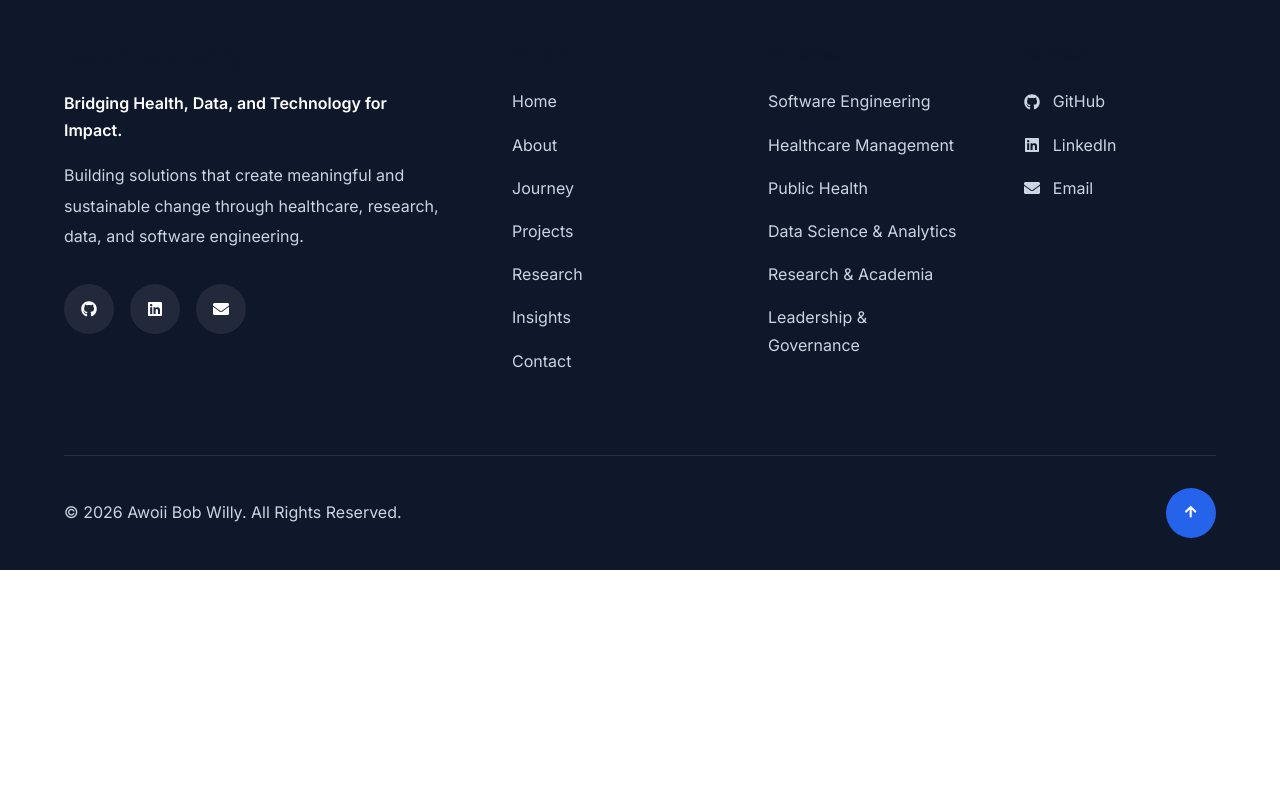
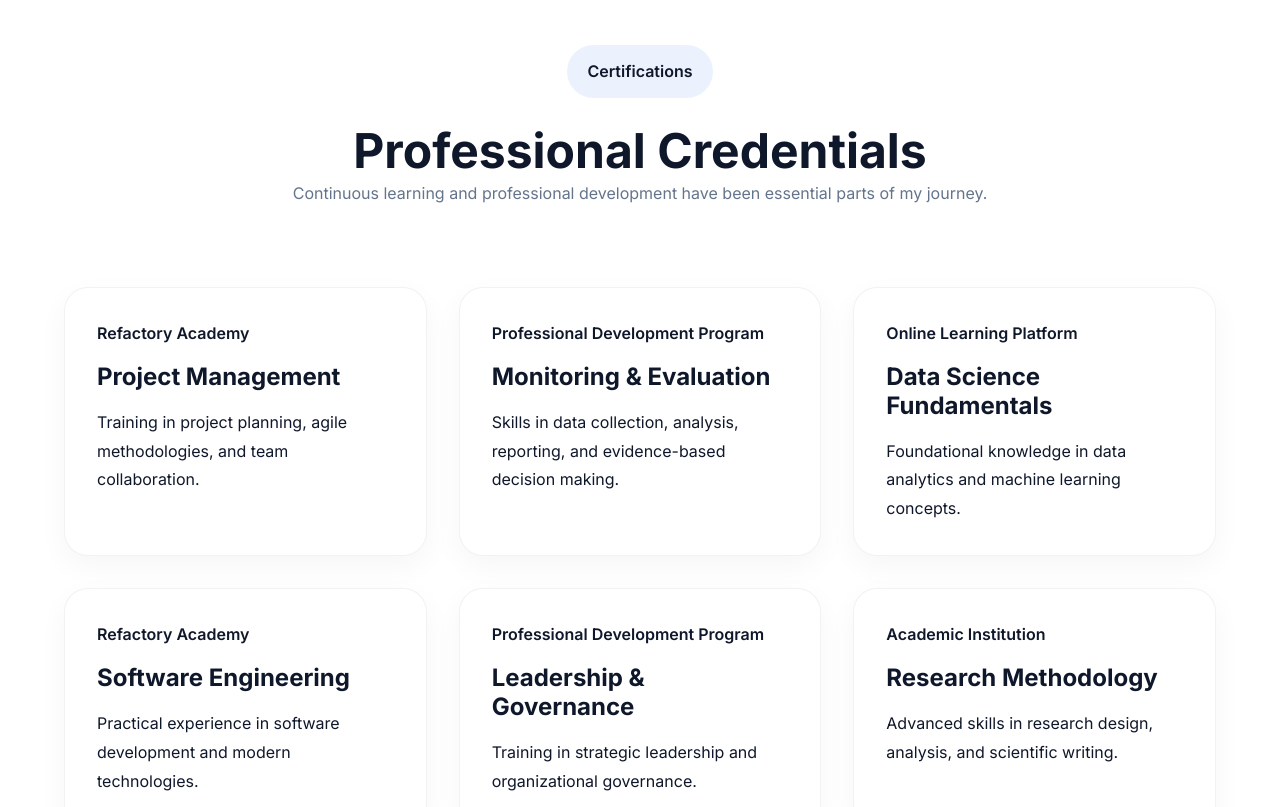
Before and after one commit to awoiibobwilly/abwp-frontend, a React (Vite) app: page /about in a window 1280 px wide. Shown: the part 4840-5647 px from the top of the page. Before the commit the page ends 5410 px from the top, so only its background shows below. Built offline with nearby package versions, Linux system fonts and the light colour scheme.

Commit message:
about: added Certifications Section

```diff
--- /dev/null
+++ b/src/components/about/Certifications.jsx
@@ -0,0 +1,62 @@
+import { certificationsData } from "../../data/about/certificationsData";
+
+import "../../styles/about/certifications.css";
+
+function Certifications() {
+  return (
+    <section className="certifications section">
+
+      <div className="container">
+
+        <div className="certifications-header">
+
+          <span className="certifications-badge">
+            Certifications
+          </span>
+
+          <h2 className="section-title">
+            Professional Credentials
+          </h2>
+
+          <p className="section-subtitle">
+            Continuous learning and professional development
+            have been essential parts of my journey.
+          </p>
+
+        </div>
+
+
+        <div className="certifications-grid">
+
+          {certificationsData.map((item, index) => (
+
+            <div
+              className="certification-card"
+              key={index}
+            >
+
+              <span className="certification-issuer">
+                {item.issuer}
+              </span>
+
+              <h3>
+                {item.title}
+              </h3>
+
+              <p>
+                {item.description}
+              </p>
+
+            </div>
+
+          ))}
+
+        </div>
+
+      </div>
+
+    </section>
+  );
+}
+
+export default Certifications;
--- /dev/null
+++ b/src/data/about/certificationsData.js
@@ -0,0 +1,43 @@
+export const certificationsData = [
+    {
+      title: "Project Management",
+      issuer: "Refactory Academy",
+      description:
+        "Training in project planning, agile methodologies, and team collaboration.",
+    },
+
+    {
+      title: "Monitoring & Evaluation",
+      issuer: "Professional Development Program",
+      description:
+        "Skills in data collection, analysis, reporting, and evidence-based decision making.",
+    },
+
+    {
+      title: "Data Science Fundamentals",
+      issuer: "Online Learning Platform",
+      description:
+        "Foundational knowledge in data analytics and machine learning concepts.",
+    },
+
+    {
+      title: "Software Engineering",
+      issuer: "Refactory Academy",
+      description:
+        "Practical experience in software development and modern technologies.",
+    },
+
+    {
+      title: "Leadership & Governance",
+      issuer: "Professional Development Program",
+      description:
+        "Training in strategic leadership and organizational governance.",
+    },
+
+    {
+      title: "Research Methodology",
+      issuer: "Academic Institution",
+      description:
+        "Advanced skills in research design, analysis, and scientific writing.",
+    },
+  ];
--- a/src/pages/About.jsx
+++ b/src/pages/About.jsx
@@ -2,6 +2,7 @@ import AboutHero from "../components/about/AboutHero";
 import WhoIAm from "../components/about/WhoIAm";
 import ProfessionalSummary from "../components/about/ProfessionalSummary";
 import Education from "../components/about/Education";
+import Certifications from "../components/about/Certifications";
 
 function About() {
   return (
@@ -14,6 +15,8 @@ function About() {
 
       <Education />
 
+      <Certifications />
+
 
     </>
   );
--- /dev/null
+++ b/src/styles/about/certifications.css
@@ -0,0 +1,139 @@
+/* ==========================================
+   CERTIFICATIONS
+========================================== */
+
+.certifications{
+    background:white;
+}
+
+
+/* ==========================================
+   HEADER
+========================================== */
+
+.certifications-header{
+
+    max-width:800px;
+
+    margin:0 auto 5rem;
+
+    text-align:center;
+
+}
+
+
+.certifications-badge{
+
+    display:inline-block;
+
+    padding:.8rem 1.3rem;
+
+    border-radius:999px;
+
+    background:rgba(59,130,246,.1);
+
+    color:var(--primary);
+
+    font-weight:600;
+
+    margin-bottom:1.5rem;
+
+}
+
+
+/* ==========================================
+   GRID
+========================================== */
+
+.certifications-grid{
+
+    display:grid;
+
+    grid-template-columns:repeat(3,1fr);
+
+    gap:2rem;
+
+}
+
+
+/* ==========================================
+   CARD
+========================================== */
+
+.certification-card{
+
+    background:#fff;
+
+    padding:2rem;
+
+    border-radius:1.5rem;
+
+    border:1px solid rgba(0,0,0,.05);
+
+    box-shadow:
+        0 10px 30px rgba(0,0,0,.04);
+
+    transition:.3s;
+
+}
+
+
+.certification-card:hover{
+
+    transform:translateY(-8px);
+
+    box-shadow:
+        0 20px 50px rgba(0,0,0,.1);
+
+}
+
+
+.certification-issuer{
+
+    color:var(--primary);
+
+    font-weight:600;
+
+}
+
+
+.certification-card h3{
+
+    margin:1rem 0;
+
+}
+
+
+.certification-card p{
+
+    color:var(--text-light);
+
+    line-height:1.8;
+
+}
+
+
+/* ==========================================
+   RESPONSIVE
+========================================== */
+
+@media(max-width:992px){
+
+    .certifications-grid{
+
+        grid-template-columns:repeat(2,1fr);
+
+    }
+
+}
+
+
+@media(max-width:576px){
+
+    .certifications-grid{
+
+        grid-template-columns:1fr;
+
+    }
+
+}
```
